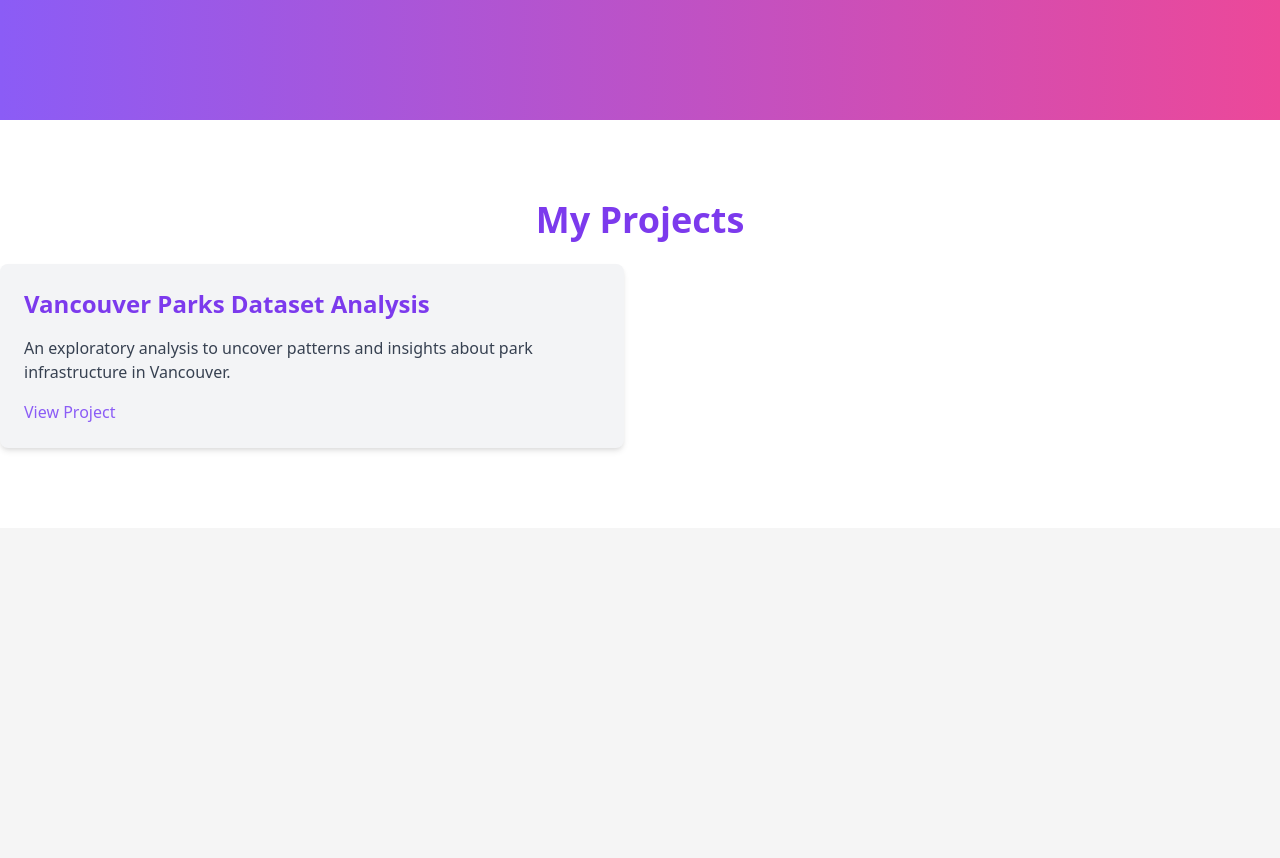
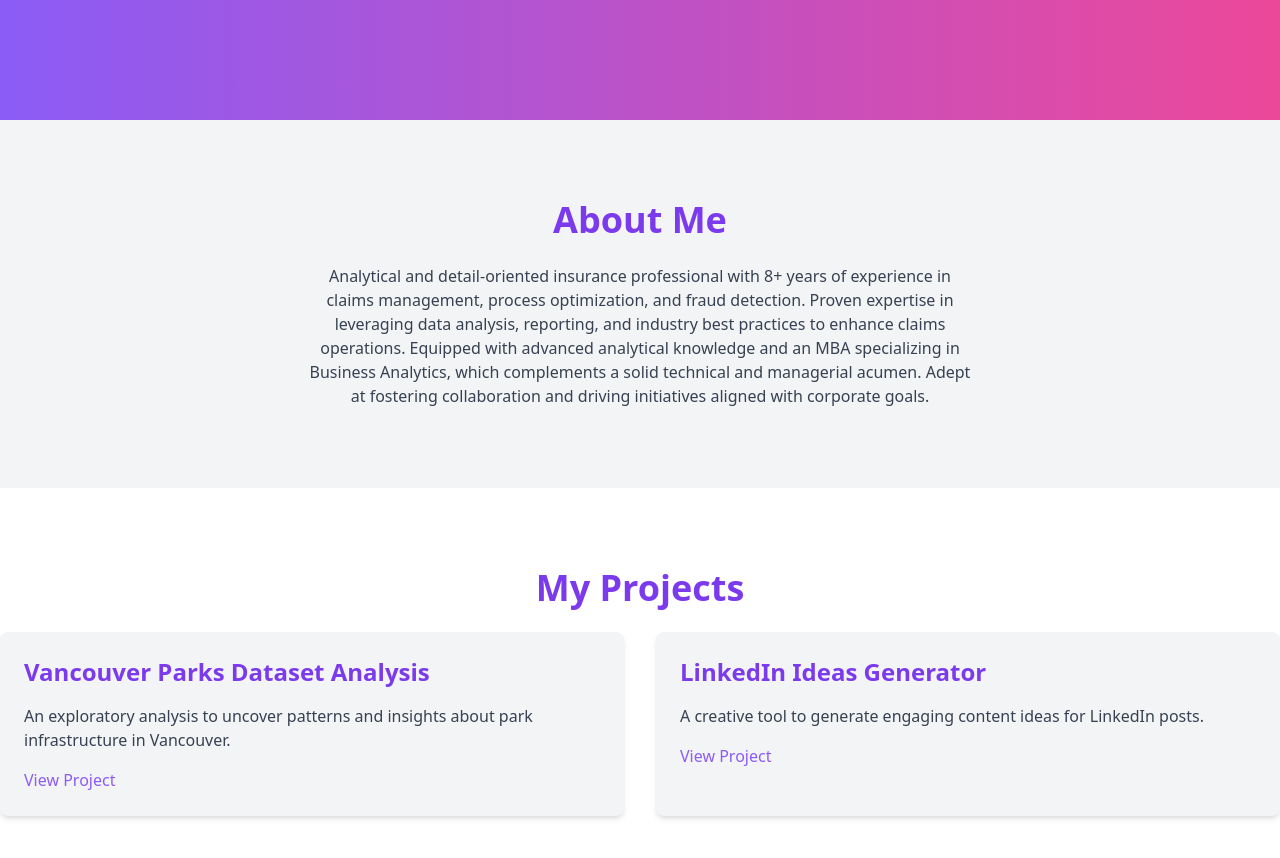
Before and after one commit to Aamir-Haque/Portfolio, a plain HTML site: page index.html in a window 1280 px wide. Shown: the part 680-1538 px from the top of the page. Before the commit the page ends 1208 px from the top, so only its background shows below. Drawn offline with nearby package versions, Linux system fonts and the light colour scheme.

Commit message:
Update index.html

```diff
--- a/index.html
+++ b/index.html
@@ -36,6 +36,7 @@
             <a href="#" class="text-xl font-bold text-purple-600">Aamir Haque</a>
             <div class="flex space-x-4">
                 <a href="#welcome" class="text-gray-700 hover:text-purple-600">Home</a>
+                <a href="#about" class="text-gray-700 hover:text-purple-600">About Me</a>
                 <a href="#projects" class="text-gray-700 hover:text-purple-600">My Projects</a>
             </div>
         </div>
@@ -47,6 +48,16 @@
             <h1 id="typed-text" class="text-5xl font-bold" style="display: inline;"></h1><span class="blinking-cursor">|</span>
             <p class="text-xl mt-4">Exploring Technology, Data Analysis, and Web Development</p>
             <a href="#projects" class="mt-6 inline-block bg-white text-purple-600 px-6 py-3 rounded-full font-bold hover:bg-gray-100">View Projects</a>
+        </div>
+    </section>
+
+    <!-- About Me Section -->
+    <section id="about" class="py-20 bg-gray-100">
+        <div class="container mx-auto">
+            <h2 class="text-4xl font-bold text-center text-purple-600 mb-6">About Me</h2>
+            <p class="text-gray-700 text-center max-w-2xl mx-auto">
+                Analytical and detail-oriented insurance professional with 8+ years of experience in claims management, process optimization, and fraud detection. Proven expertise in leveraging data analysis, reporting, and industry best practices to enhance claims operations. Equipped with advanced analytical knowledge and an MBA specializing in Business Analytics, which complements a solid technical and managerial acumen. Adept at fostering collaboration and driving initiatives aligned with corporate goals.
+            </p>
         </div>
     </section>
 
@@ -62,6 +73,16 @@
                         An exploratory analysis to uncover patterns and insights about park infrastructure in Vancouver.
                     </p>
                     <a href="https://aamir-haque.github.io/Aamir_Cloud/" class="text-purple-500 hover:underline mt-4 inline-block">
+                        View Project
+                    </a>
+                </div>
+                <!-- LinkedIn Ideas Generator Project -->
+                <div class="bg-gray-100 p-6 rounded-lg shadow-md">
+                    <h3 class="text-2xl font-semibold text-purple-600">LinkedIn Ideas Generator</h3>
+                    <p class="text-gray-700 mt-4">
+                        A creative tool to generate engaging content ideas for LinkedIn posts.
+                    </p>
+                    <a href="https://aamir-haque.github.io/LinkedIn-Ideas-Generator/" class="text-purple-500 hover:underline mt-4 inline-block">
                         View Project
                     </a>
                 </div>
```
